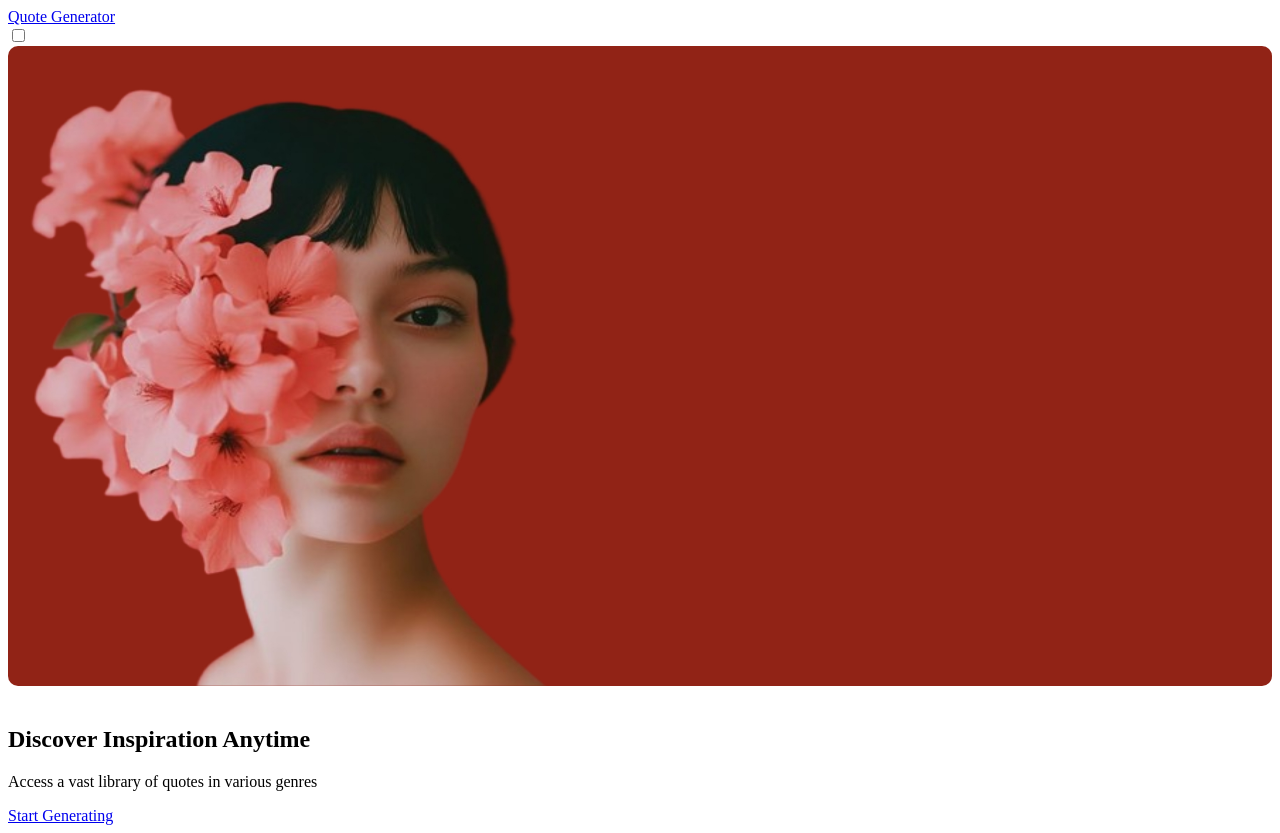
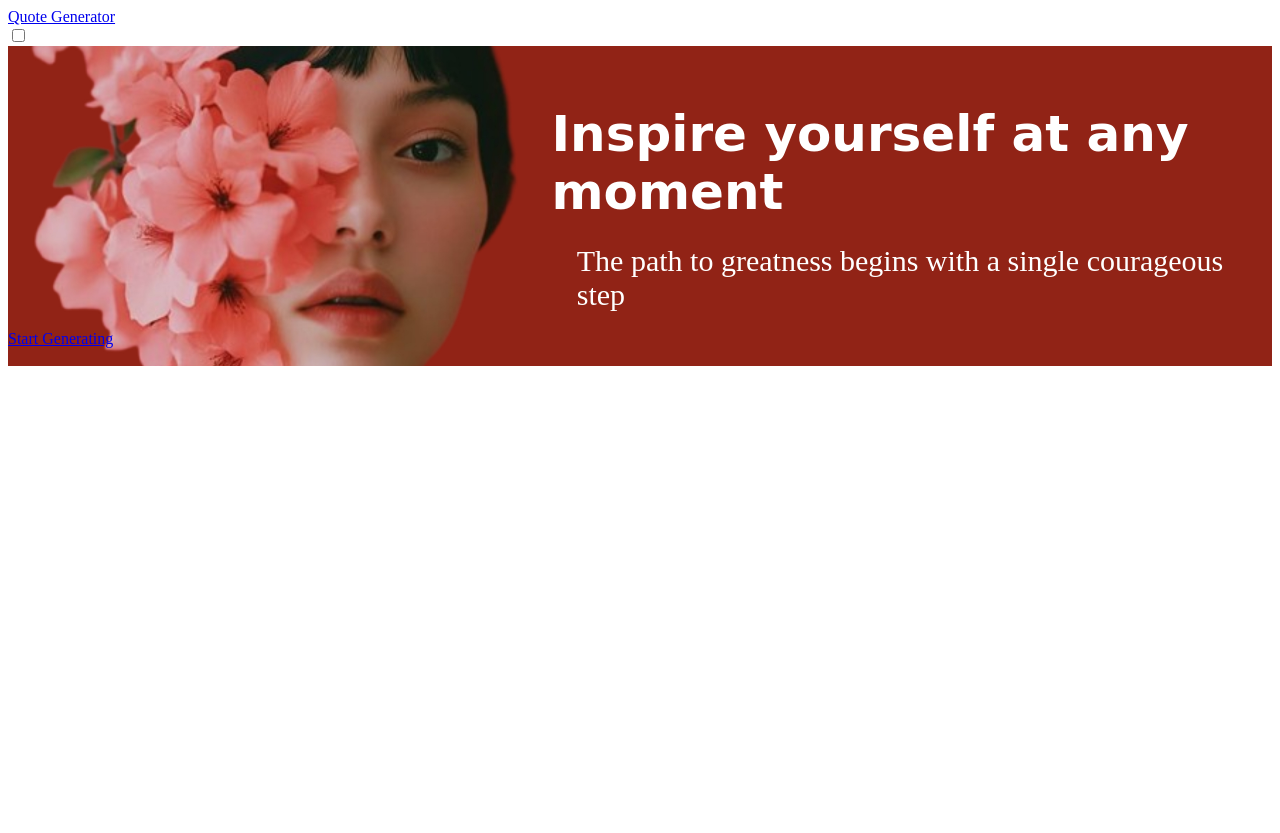
Before and after one commit to kcsanju444/Quote_Generator, a plain HTML site: page HTML/Index.html in a window 1280 px wide. After the commit the page ends 800 px from the top, so only its background shows below. Drawn offline with Linux system fonts and the light colour scheme.

```diff
--- a/CSS/Style.css
+++ b/CSS/Style.css
@@ -1,7 +1,28 @@
-.hero-section img{
-    width: 100%;
-    height: 40rem;
-    border-radius: 10px;
-    margin-bottom: 1rem;
 
+
+.hero-section {
+  background-image: url(../image/hero.jpg);
+  background-size: cover;
+  background-position: center;
+  height: 20rem;
+  position: relative;
+  display: flex;
+  justify-content: center;
+  flex-direction: column;
+  color: white;
 }
+
+.hero-section h2 {
+  font-size: 50px;
+  font-family: "Roboto Mono", cursive;
+  font-weight: 600;
+  margin-bottom: 5px; /* decrease space between h2 and p */
+  margin-left: 43%; /* decrease space between h2 and p */
+}
+
+.hero-section p {
+  font-size: 30px;
+  font-weight: 200;
+  margin: 0;
+  margin-left: 45%; /* decrease space between h2 and p */
+}
--- a/HTML/Index.html
+++ b/HTML/Index.html
@@ -21,16 +21,15 @@
                 </div>
             </nav>
         </header>
-        <main>
-            <section id="main">
+        <section id="home">
+            <div class="hero-section">
+                <h2>Inspire yourself at any moment</h2>
+                <br>
+                <p>The path to greatness begins with a single courageous step</p>
+                <br/>
+                <a href="#generate">Start Generating <i class="fa-solid fa-arrow-right"></i></a>
+            </div>
+        </section>
 
-                <div class="hero-section">
-                    <img src="../image/hero.jpg" alt="Description of image" />
-                    <h2>Discover Inspiration Anytime</h2>
-                <p>Access a vast library of quotes in various genres</p>
-                <a href="#generate">Start Generating <i class="fa-solid fa-arrow-right"></i></a>
-                </div>
-            </section>
-        </main>
     </body>
     </html>
```
Also changed, not shown: JS/quotes-data.js (+19 -0 lines).
